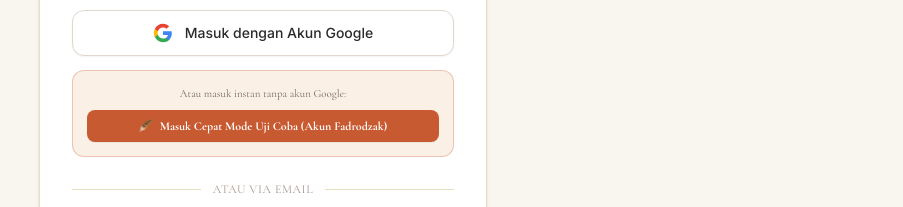
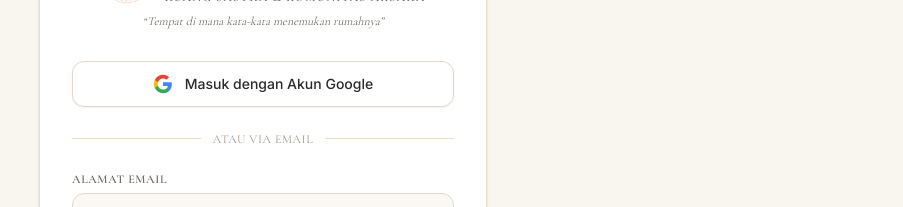
Before and after one commit to fadlurgkb-alt/fadrodzak, a Next.js app: page /login in a window 1280 px wide. Shown: the part 184-391 px from the top of the page, without its empty margins (377-1280 px from the left). Built offline with nearby package versions, Linux system fonts and the light colour scheme; no server answers.

Commit message:
refactor(auth): remove demo trial login button as authentication is production ready

```diff
--- a/app/login/page.tsx
+++ b/app/login/page.tsx
@@ -56,30 +56,6 @@ export default function LoginPage() {
   }
 
   /**
-   * Login Mode Demo / Uji Coba (Tidak memerlukan Firebase API Key)
-   */
-  const handleDemoLogin = async () => {
-    setErrorMsg('');
-    setLoading(true);
-
-    try {
-      await syncSession('demo_token', {
-        uid: 'guest_user',
-        displayName: 'Fadrodzak (Penulis)',
-        email: 'fadrodzak@aksara.id',
-        photoURL: '',
-      });
-
-      router.push('/profil');
-      router.refresh();
-    } catch (err: unknown) {
-      setErrorMsg((err as Error)?.message || 'Gagal masuk dengan akun demo.');
-    } finally {
-      setLoading(false);
-    }
-  };
-
-  /**
    * Login Google dengan Pemilih Akun (Multi-Account Support)
    */
   const handleGoogleLogin = async () => {
@@ -87,7 +63,7 @@ export default function LoginPage() {
 
     if (!isFirebaseConfigured) {
       setErrorMsg(
-        'Kunci Firebase API Key belum diatur di file .env.local (masih memakai kunci demo bawaan). Silakan masukkan NEXT_PUBLIC_FIREBASE_API_KEY dari Firebase Console Anda, atau gunakan tombol "Masuk Cepat Mode Uji Coba" di bawah.'
+        'Kunci Firebase API Key belum diatur di file konfigurasi. Silakan periksa pengaturan Firebase Anda.'
       );
       return;
     }
@@ -258,24 +234,6 @@ export default function LoginPage() {
           {loading ? 'Menghubungkan Akun...' : 'Masuk dengan Akun Google'}
         </button>
 
-        {/* Tombol Masuk Cepat / Demo (Untuk pengujian lokal tanpa setup Firebase) */}
-        <div className="mt-3.5 p-3.5 bg-[#FAF0E6] rounded-xl border border-[#C85A32]/30 text-center">
-          <p className="text-[11px] font-serif text-[#736B63] mb-2 leading-relaxed">
-            {!isFirebaseConfigured
-              ? '💡 Kunci Firebase API belum disetel di .env.local. Anda dapat langsung masuk mode pengujian di bawah ini:'
-              : 'Atau masuk instan tanpa akun Google:'}
-          </p>
-          <button
-            onClick={handleDemoLogin}
-            disabled={loading}
-            type="button"
-            className="w-full py-2 px-3 bg-[#C85A32] hover:bg-[#A94824] text-white rounded-lg text-xs font-serif font-bold transition shadow-2xs flex items-center justify-center gap-1.5 cursor-pointer"
-          >
-            <span>🪶</span>
-            <span>Masuk Cepat Mode Uji Coba (Akun Fadrodzak)</span>
-          </button>
-        </div>
-
         <div className="relative my-6">
           <div className="absolute inset-0 flex items-center">
             <div className="w-full border-t border-[#E8DEC0]"></div>
```
